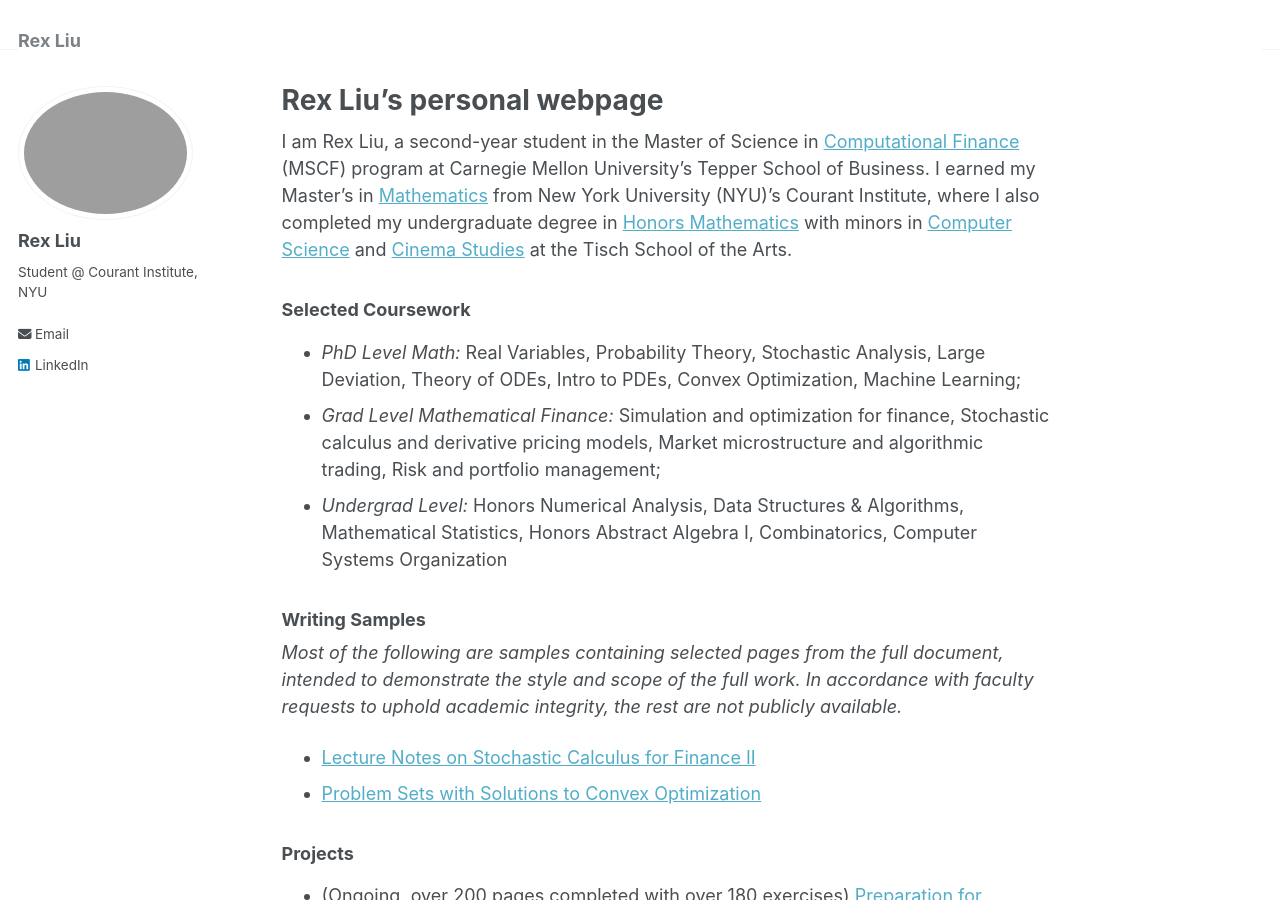
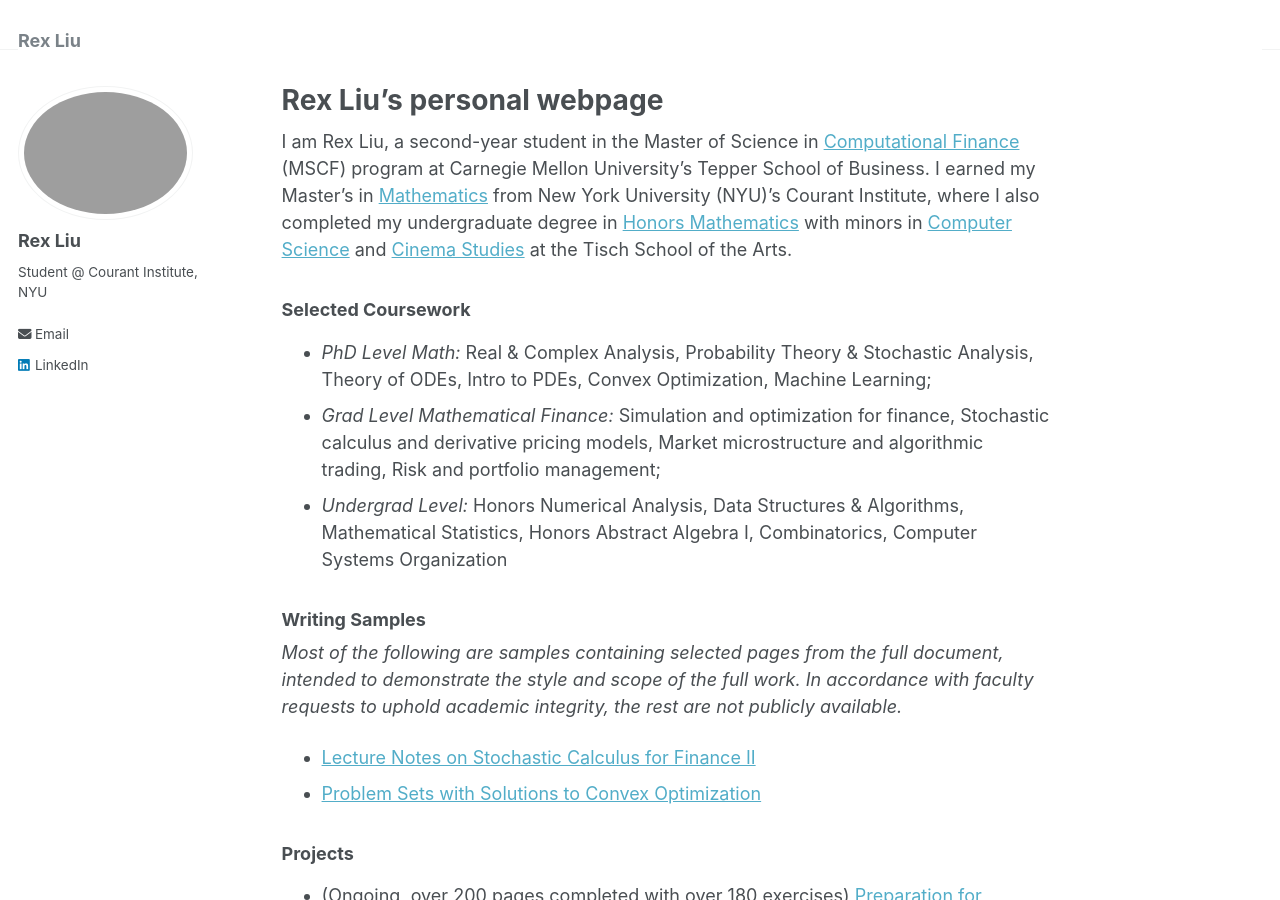
Before and after one commit to RexLiu9/rexliu9.github.io, a Jekyll site: the page built from _pages/about.md, in a window 1280 px wide and 900 px high. Built offline with Jekyll 4.4.1, drawn with Linux system fonts in a browser that asks for light colours.

Commit message:
Update selected coursework in about.md

```diff
--- a/_pages/about.md
+++ b/_pages/about.md
@@ -10,7 +10,7 @@ redirect_from:
 I am Rex Liu, a second-year student in the Master of Science in [Computational Finance](https://www.cmu.edu/mscf/) (MSCF) program at Carnegie Mellon University's Tepper School of Business. I earned my Master's in [Mathematics](https://math.nyu.edu/dynamic/graduate/ms-gsas/ms-mathematics/) from New York University (NYU)'s Courant Institute, where I also completed my undergraduate degree in [Honors Mathematics](https://math.nyu.edu/dynamic/undergrad/ba-cas/majors-minors/honors-programs/#honors-math-major) with minors in [Computer Science](https://cs.nyu.edu/home/undergrad/minor_programs.html) and [Cinema Studies](https://tisch.nyu.edu/cinema-studies) at the Tisch School of the Arts.
 
 ### Selected Coursework
-+ *PhD Level Math:* Real Variables, Probability Theory, Stochastic Analysis, Large Deviation, Theory of ODEs, Intro to PDEs, Convex Optimization, Machine Learning;
++ *PhD Level Math:* Real & Complex Analysis, Probability Theory & Stochastic Analysis, Theory of ODEs, Intro to PDEs, Convex Optimization, Machine Learning;
 + *Grad Level Mathematical Finance:* Simulation and optimization for finance, Stochastic calculus and derivative pricing models, Market
 microstructure and algorithmic trading, Risk and portfolio management;
 + *Undergrad Level:* Honors Numerical Analysis, Data Structures & Algorithms, Mathematical Statistics, Honors Abstract Algebra I, Combinatorics, Computer Systems Organization
```
